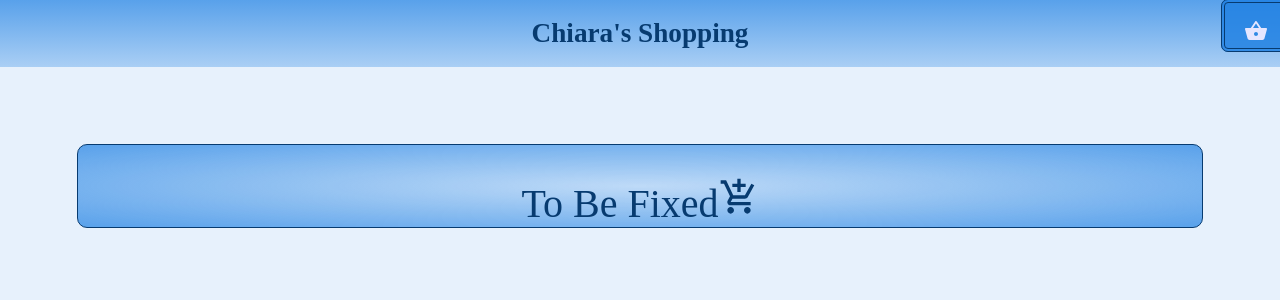
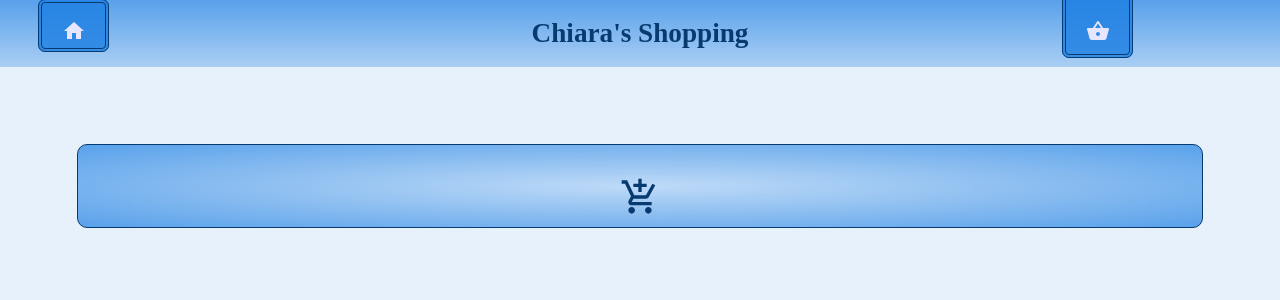
Before and after one commit to chiarac20/shoppingList, a React (Create React App) app: page /#/ in a window 1280 px wide. Shown: the top 300 px of the page. Built offline with nearby package versions, Linux system fonts and the light colour scheme.

Commit message:
Added Home link to header

```diff
--- a/src/App.css
+++ b/src/App.css
@@ -21,11 +21,6 @@ section {
     overflow-y: scroll;
 }
 
-.header-side {
-    display: block;
-    width: 3.7em;
-}
-
 .header-side-cta {
     font-size: 1.5em;
     border: 4px rgb(7, 59, 112) double;
@@ -34,7 +29,16 @@ section {
     border-radius: 7px;
     padding: 1.5vw 1.5vw 0 1.5vw;
     min-width: 25px;
-    margin: 0;
+    margin: 3vw;
+}
+
+.header-side {
+    display: block;
+    width: 20vw;
+}
+
+.shopping-basket {
+    padding: 2vw 1.5vw 0.5vw 1.5vw;
 }
 
 #root {
--- a/src/App.js
+++ b/src/App.js
@@ -1,6 +1,6 @@
 import './App.css';
 import { Route, Switch, Link, useLocation } from 'react-router-dom';
-import { MdShoppingBasket } from 'react-icons/md';
+import { MdShoppingBasket, MdHome } from 'react-icons/md';
 
 import './App.css';
 import Home from './pages/Home/Home';
@@ -19,10 +19,14 @@ function App() {
 
   return <>
     <header className="header">
-      <div className="header-side" />
+      <div className="header-side">
+        {location.pathname!==homePath && <Link to={homePath} className="header-side-cta">
+          <MdHome />
+        </Link>}
+      </div>
       <h1 className="main-title"> Chiara's Shopping </h1>
       <div className="header-side">
-        {location.pathname!==addProductPath && <Link to={addProductPath} className="header-side-cta">
+        {location.pathname!==addProductPath && <Link to={addProductPath} className={`header-side-cta shopping-basket`}>
           <MdShoppingBasket />
         </Link>}
       </div>
--- a/src/components/AddProduct/AddProduct.js
+++ b/src/components/AddProduct/AddProduct.js
@@ -98,6 +98,7 @@ const AddProduct = forwardRef((props, ref) => {
                 <input type="text" id="unit" ref={unitRef} className={classes.input}/>
             </div>
         </div>
+        <button type="submit" className={classes.submitButton}></button>
         <div className={classes.urgencyCtas}>
             <button type="button" onClick={() => addProduct('high')}>Urgent</button>
             <button type="button" onClick={() => addProduct('medium')}>Running low</button>
--- a/src/components/AddProduct/AddProduct.module.css
+++ b/src/components/AddProduct/AddProduct.module.css
@@ -32,3 +32,7 @@
 .inputLabel {
     padding: 1vw;
 }
+
+.submitButton {
+    display: none;
+}
--- a/src/pages/Home/Home.js
+++ b/src/pages/Home/Home.js
@@ -4,11 +4,11 @@ import { Link } from "react-router-dom";
 import { MdOutlineAddShoppingCart } from 'react-icons/md';
 import classes from '../Home/Home.module.css';
 import { shopDetailsPath } from "../ShopDetails/shopDetailsInfo";
+import { addShopPath } from "../AddShop/addShopInfo";
 
 const Home = () => {
     const shops=useSelector(state => state.shops);
     const products=useSelector(state => state.products.products);
-
 
     const filterProducts = (shopId) => {
         const getShopProductsById = product => product.shopId.find(id => id === shopId);
@@ -27,12 +27,10 @@ const Home = () => {
                         {filterProducts(shop.shopId).length > 0 ? `${filterProducts(shop.shopId).length} urgent` : <div className={classes.nothingUrgent}>Nothing urgent</div>}
                     </div>
                 </Link>
-
             </li>
         })}
         </ul>
-        <Link to="/add-shop" className={`${classes.shop} ${classes.trolley}`}>
-        to be fixed
+        <Link to={addShopPath} className={`${classes.shop} ${classes.trolley}`}>
             <MdOutlineAddShoppingCart />
         </Link>
     </>
```
